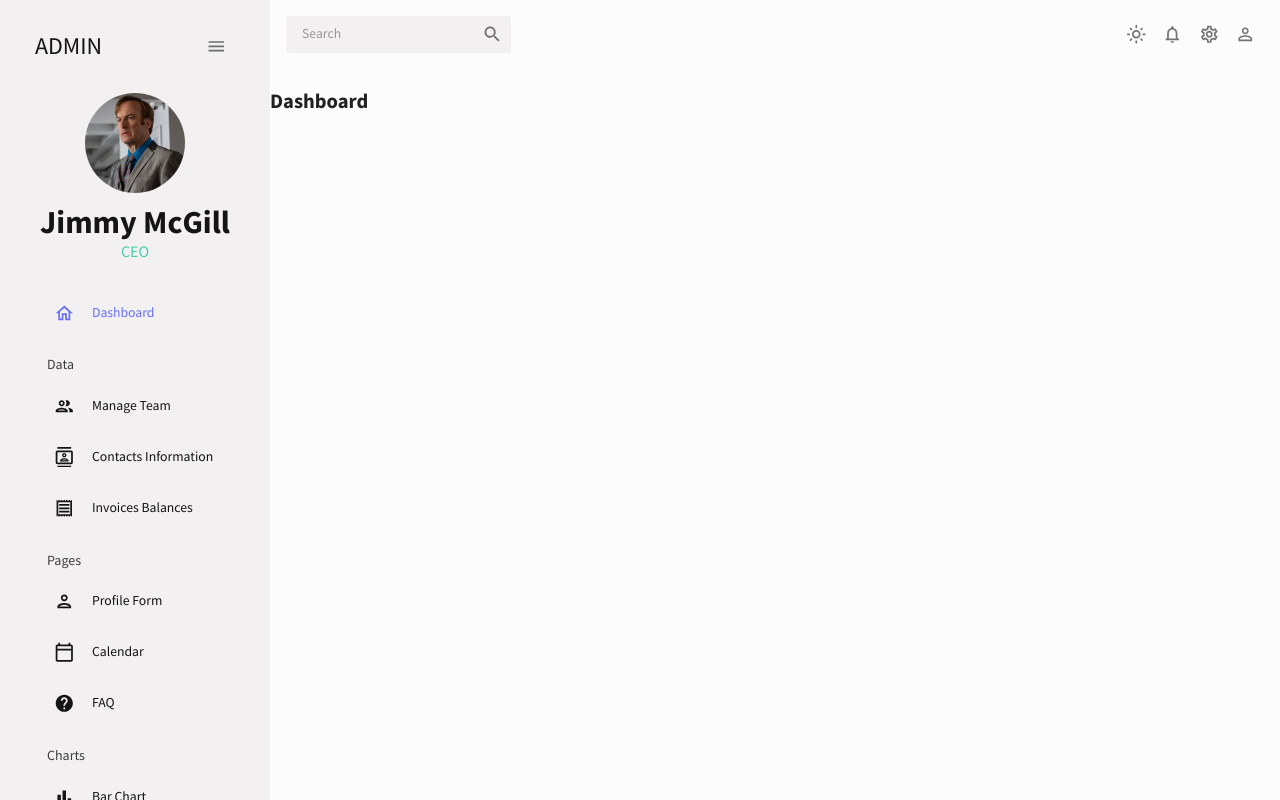
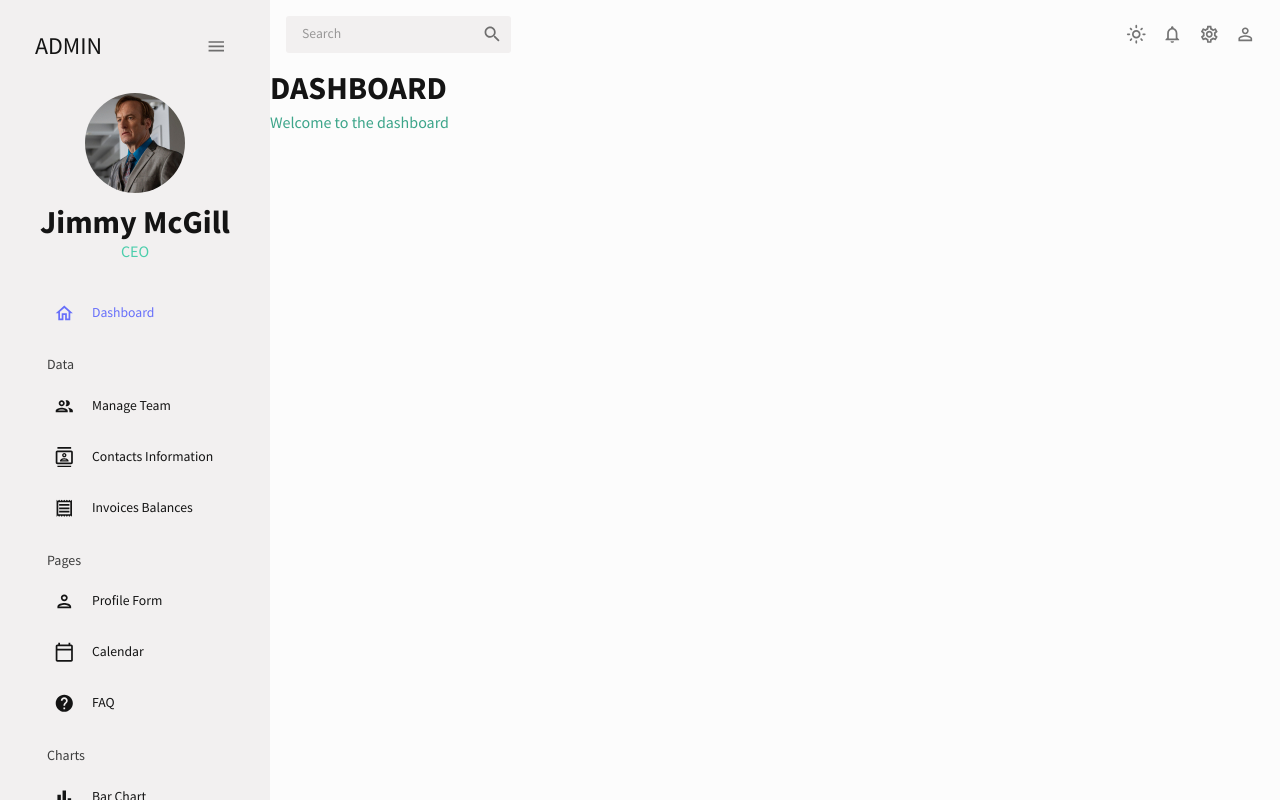
Before and after one commit to MarvelB/admin-dashboard, a React (Create React App) app: page / in a window 1280 px wide. Built offline with nearby package versions, Linux system fonts and the light colour scheme.

Commit message:
added a header in the dashboard

```diff
--- a/src/pages/Dashboard/Dashboard.tsx
+++ b/src/pages/Dashboard/Dashboard.tsx
@@ -1,10 +1,19 @@
+import { Box } from "@mui/material";
+import Header from "components/Header/Header";
+
 interface DashboardProps {}
 
 const Dashboard = ({}: DashboardProps) => {
     return (
-        <div>
-            <h2>Dashboard</h2>
-        </div>
+        <Box>
+            <Box
+                display="flex"
+                justifyContent="space-between"
+                alignItems="center"
+            >
+                <Header title="DASHBOARD" subTitle="Welcome to the dashboard" />
+            </Box>
+        </Box>
     );
 };
 
```
